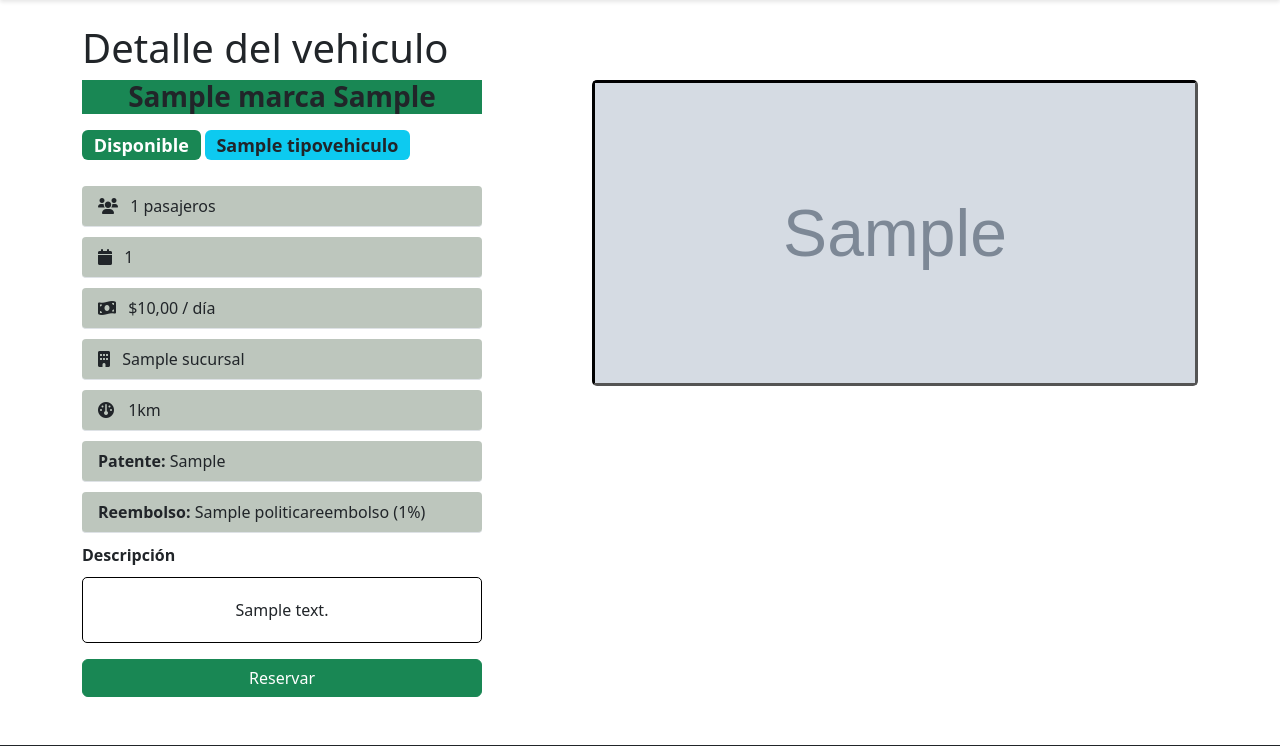
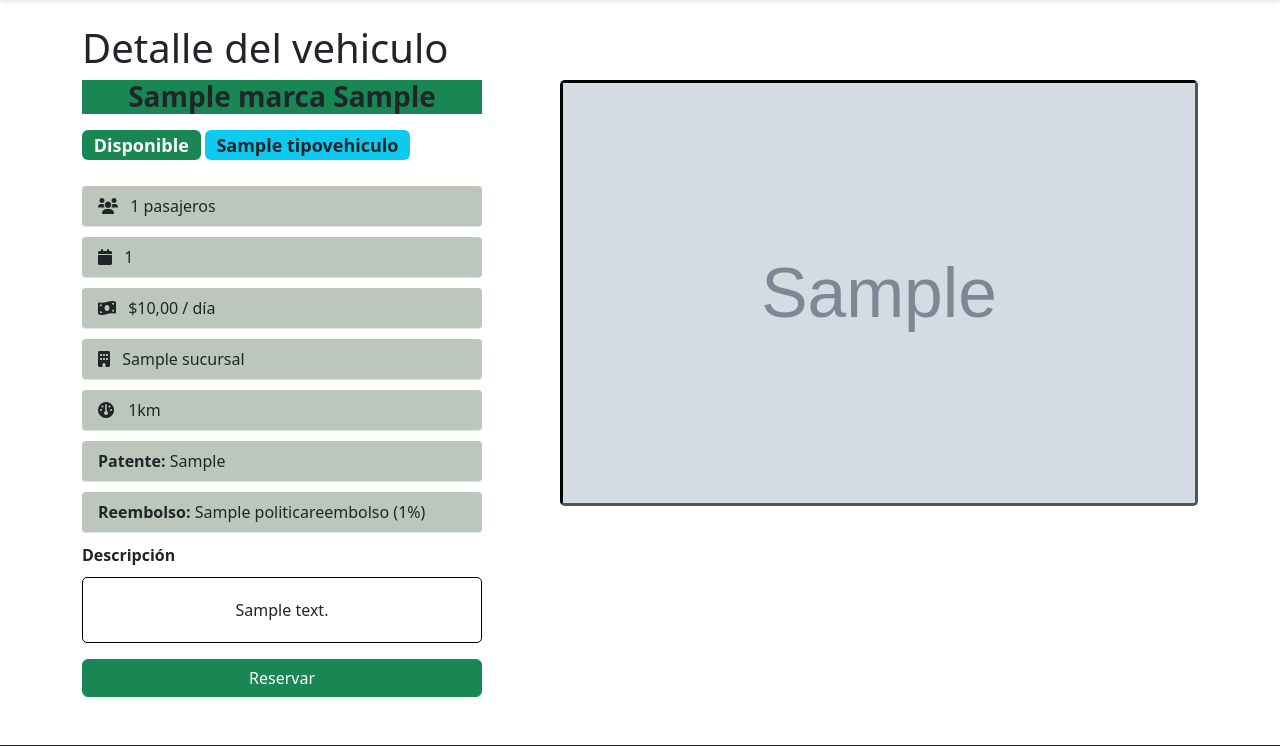
Before and after one commit to agustindinardi/alquileresmaria, a Django app: page /vehiculos/vehiculo/1/detalle/ in a window 1280 px wide. Shown: the part 56-802 px from the top of the page. Run offline with Django 5.2, Linux system fonts and the light colour scheme; tables that the repository leaves empty hold one stand-in row (values such as "Sample post"); grey boxes marked "Sample" are stand-in pictures; some libraries are stand-ins or nearby versions.

Commit message:
Arreglo de imagenes
Ahora todas las imagenes deberian verse bien

```diff
--- a/templates/vehiculos/vehiculo_detail.html
+++ b/templates/vehiculos/vehiculo_detail.html
@@ -11,13 +11,13 @@
 </head>
 <h1>Detalle del vehiculo  </h1>
 <div>
-    <div style="float: right; border: 0.1cm inset black; border-radius: 5px;">
+    <div class="d-flex justify-content-center align-items-center" style="width: 638px; height: 426px; float: right; border: 0.1cm inset black; border-radius: 5px;">
         {% if vehiculo.imagen %}
-        <img src="{{ vehiculo.imagen.url }}" class="card-img-top" alt="{{ vehiculo }}" style="height: 300px; width: 600px;">
+            <img src="{{ vehiculo.imagen.url }}" class="card-img-top" alt="{{ vehiculo }}" style="width: 632px; height: 420px; object-fit: cover;">
         {% else %}
-        <div class="card-img-top bg-light d-flex justify-content-center align-items-center" style="height: 200px; margin-right: 350px;">
+
             <i class="fas fa-car fa-3x text-secondary"></i>
-        </div>
+
         {% endif %}
     </div>
 
@@ -30,7 +30,7 @@
             <span class="badge bg-info text-dark" style="font-size: 18px;">{{ vehiculo.tipo }}</span>
         </p>
 
-        <ul class="list-group list-group-flush mb-3">
+        <ul class="list-group list-group-flush mb-3" style="width: 400px;">
             <li class="lista-detalles list-group-item" style="border-radius: 4px; margin-top: 10px; background-color: #bdc6bd;"><i class="fas fa-users me-2" style="margin-right: 10px;"></i> {{ vehiculo.capacidad }} pasajeros</li>
             <li class="list-group-item" style="border-radius: 4px; margin-top: 10px; background-color: #bdc6bd;"><i class="fas fa-calendar me-2" style="margin-right: 10px;"></i> {{ vehiculo.ano }}</li>
             <li class="list-group-item" style="border-radius: 4px; margin-top: 10px; background-color: #bdc6bd;"><i class="fas fa-money-bill-wave me-2" style="margin-right: 10px;"></i> ${{ vehiculo.precio_por_dia }} / día</li>
```
